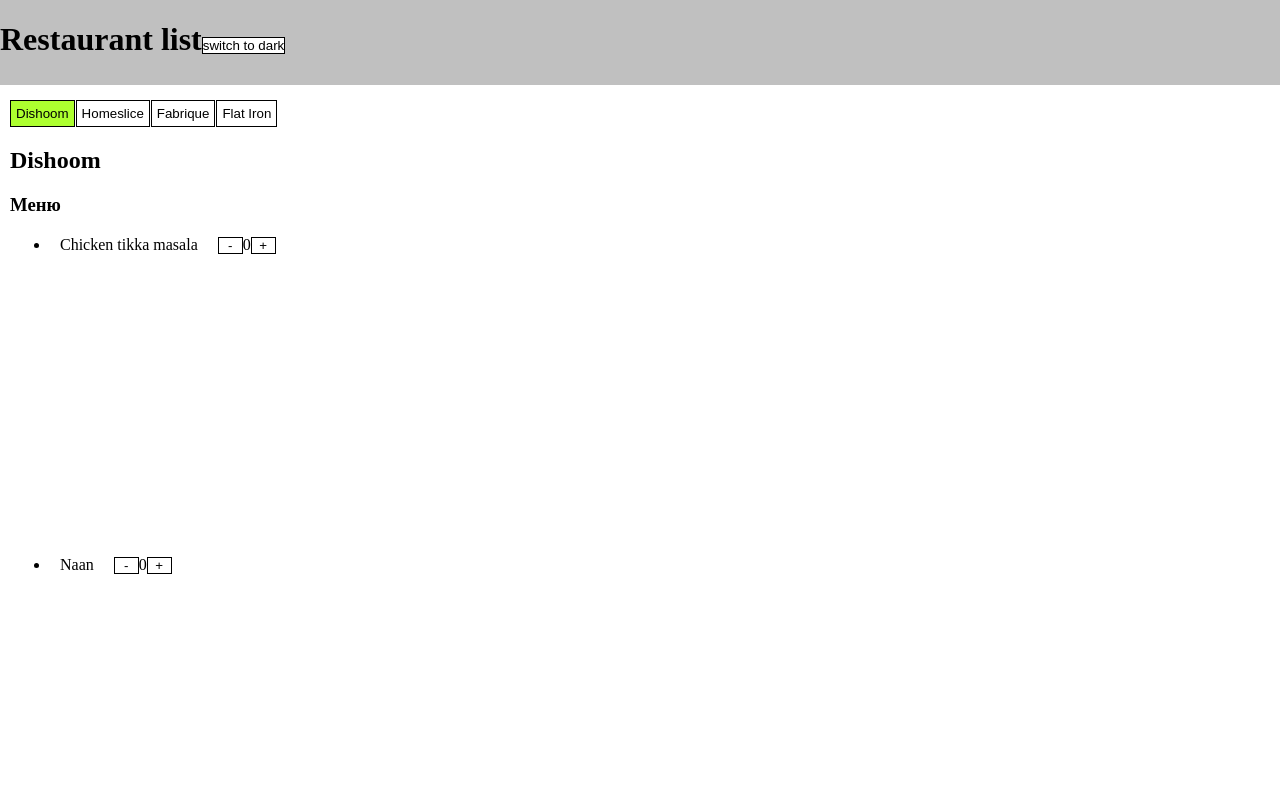
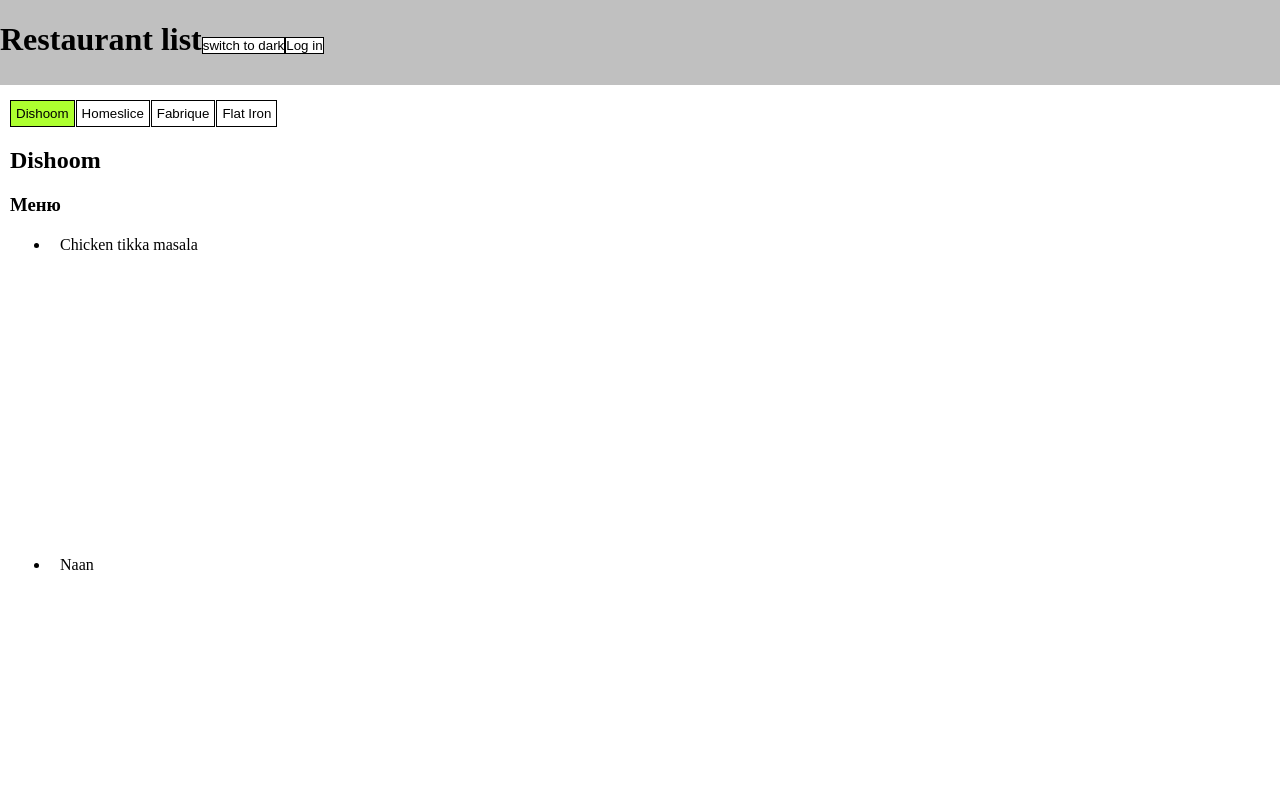
Before and after one commit to soxvox/soxvoxlearnreact, a React (Vite) app: page /dish/1 in a window 1280 px wide. Both pictures are taken after a click on the button "Dishoom". Shown: the top 800 px of the page. Built offline with nearby package versions, Linux system fonts and the light colour scheme.

Commit message:
HW-6 UserAuth

```diff
--- a/src/components/App/app.jsx
+++ b/src/components/App/app.jsx
@@ -3,13 +3,16 @@
 import { RestaurantList } from "../Tabs/restaurant-list";
 import "./app.css";
 import { ThemeContext } from "../ThemeContext/theme-context";
+import { UserContext } from "../UserContext/user-context";
 
 export const App = ({ title }) => {
   return (
     <ThemeContext>
-      <Layout title={title}>
-        <RestaurantList restaurants={restaurants} />
-      </Layout>
+      <UserContext>
+        <Layout title={title}>
+          <RestaurantList restaurants={restaurants} />
+        </Layout>
+      </UserContext>
     </ThemeContext>
   );
 };
--- a/src/components/Header/header.jsx
+++ b/src/components/Header/header.jsx
@@ -4,6 +4,7 @@
 import classNames from "classnames";
 import { ThemeContext } from "../ThemeContext";
 import { use } from "react";
+import { UserAuth } from "../UserAuth/user-auth";
 
 export const Header = ({ title }) => {
   const { theme } = use(ThemeContext);
@@ -18,6 +19,7 @@
       <h1>
         {title}
         <ToggleTheme />
+        <UserAuth />
       </h1>
       <ScrollProgressBar />
     </header>
--- a/src/components/Menu/dish-list-item.jsx
+++ b/src/components/Menu/dish-list-item.jsx
@@ -1,8 +1,11 @@
 import { Counter } from "../Count/counter";
 import { useDishCounter } from "./use-dish-counter";
 import styles from "./dish-list-item.module.css";
+import { use } from "react";
+import { UserContext } from "../UserContext";
 
 export const DishListItem = ({ dish }) => {
+  const { user } = use(UserContext);
   const { count, increment, decrement } = useDishCounter({
     defaultValue: 0,
     min: 0,
@@ -12,7 +15,9 @@
   return (
     <li key={dish.id} className={styles.dishListItem}>
       <div>{dish.name}</div>
-      <Counter count={count} increment={increment} decrement={decrement} />
+      {user && (
+        <Counter count={count} increment={increment} decrement={decrement} />
+      )}
     </li>
   );
 };
--- a/src/components/Restaurant/restaurant.jsx
+++ b/src/components/Restaurant/restaurant.jsx
@@ -1,5 +1,6 @@
 import { Menu } from "../Menu/menu";
 import { Reviews } from "../Reviews/reviews";
+import { ReviewForm } from "../Reviews/review-form";
 
 export const Restaurant = ({ restaurant }) => {
   const { id, name, menu, reviews } = restaurant;
@@ -8,6 +9,7 @@
       <h2>{name}</h2>
       <Menu menu={menu} />
       {reviews.length ? <Reviews reviews={reviews} /> : "Нет отзывов"}
+      <ReviewForm />
     </div>
   );
 };
--- a/src/components/Reviews/review-form.jsx
+++ b/src/components/Reviews/review-form.jsx
@@ -1,13 +1,18 @@
 import { useReviewReducer } from "./use-review-reducer";
 import { Counter } from "../Count/counter";
 import styles from "./review-form.module.css";
+import { use } from "react";
+import { UserContext } from "../UserContext";
 
 export const ReviewForm = () => {
   const { form, setName, setText, setRate, setNew } = useReviewReducer();
 
   const { name, text, rate } = form;
 
+  const { user } = use(UserContext);
+
   return (
+    user && (
       <div className={styles.form}>
         <div>Добавить отзыв</div>
         <div>
@@ -30,5 +35,6 @@
           <button onClick={() => setNew()}>Clear</button>
         </div>
       </div>
+    )
   );
 };
--- a/src/components/Reviews/reviews.jsx
+++ b/src/components/Reviews/reviews.jsx
@@ -1,5 +1,4 @@
 import { ReviewListItem } from "./review-list-item";
-import { ReviewForm } from "./review-form";
 
 export const Reviews = ({ reviews }) => {
   return (
@@ -10,7 +9,6 @@
           <ReviewListItem key={review.id} review={review} />
         ))}
       </ul>
-      <ReviewForm />
     </>
   );
 };
--- /dev/null
+++ b/src/components/UserAuth/user-auth.jsx
@@ -0,0 +1,14 @@
+import { use } from "react";
+import { Button } from "../Button/button";
+import { UserContext } from "../UserContext";
+
+export const UserAuth = () => {
+  const { user, authUser } = use(UserContext);
+
+  return (
+    <>
+      {user && <>Hi, {user}!</>}
+      <Button onClick={authUser}>{user ? "Log out" : "Log in"}</Button>
+    </>
+  );
+};
--- /dev/null
+++ b/src/components/UserContext/index.js
@@ -0,0 +1,3 @@
+import { createContext } from "react";
+
+export const UserContext = createContext({ user: undefined });
--- /dev/null
+++ b/src/components/UserContext/user-context.jsx
@@ -0,0 +1,20 @@
+import { useState } from "react";
+import { UserContext as UserContextProvider } from ".";
+
+export const UserContext = ({ children }) => {
+  const [user, setUser] = useState(undefined);
+
+  const authUser = () => {
+    if (!user) {
+      setUser("User");
+    } else {
+      setUser(undefined);
+    }
+  };
+
+  return (
+    <UserContextProvider value={{ user, authUser }}>
+      {children}
+    </UserContextProvider>
+  );
+};
```
Lines whose indentation alone changed are shown as unchanged.
